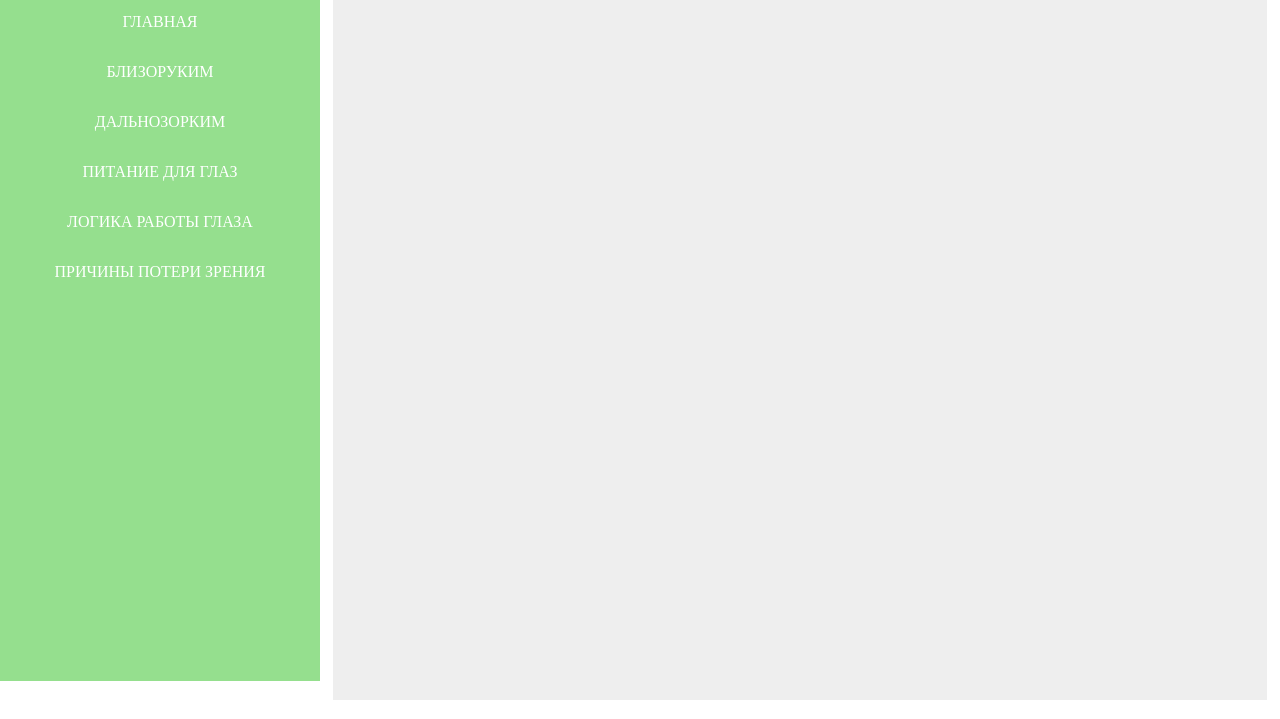
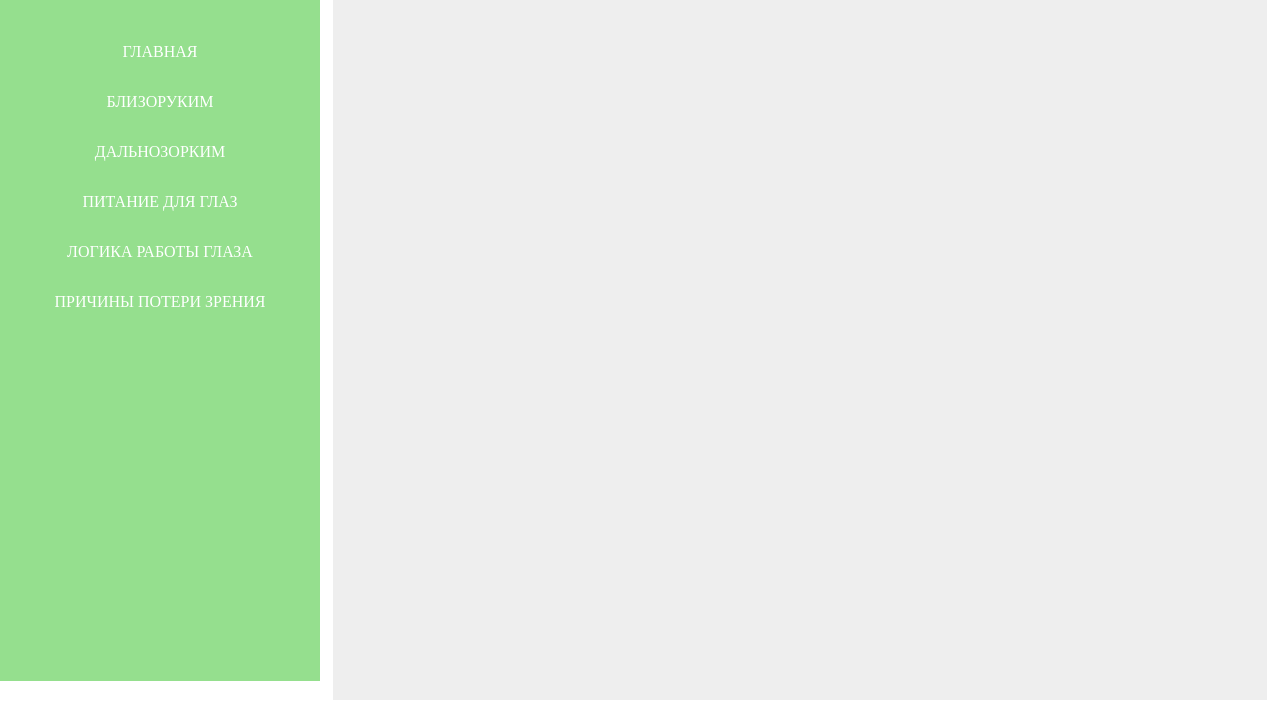
Before and after one commit to return-vision/okopower.github.io, a plain HTML site: page pages/prichini.html in a window 1280 px wide. Shown: the part 119-838 px from the top of the page. Drawn offline with Linux system fonts and the light colour scheme; files whose address does not match are found by name.

Commit message:
Update prichini.html

```diff
--- a/pages/prichini.html
+++ b/pages/prichini.html
@@ -12,7 +12,7 @@
 <div class="page-wrapper">
     <div class="menu-wrapper">
     <div class="logo">OkoPower</div>
-        <div class="menu-1">
+        <div class="menu">
             <ul>
                 <li><a href="../index.html">Главная</a></li>
                 <li><a href="blizorukim.html">Близоруким</a></li>
```
